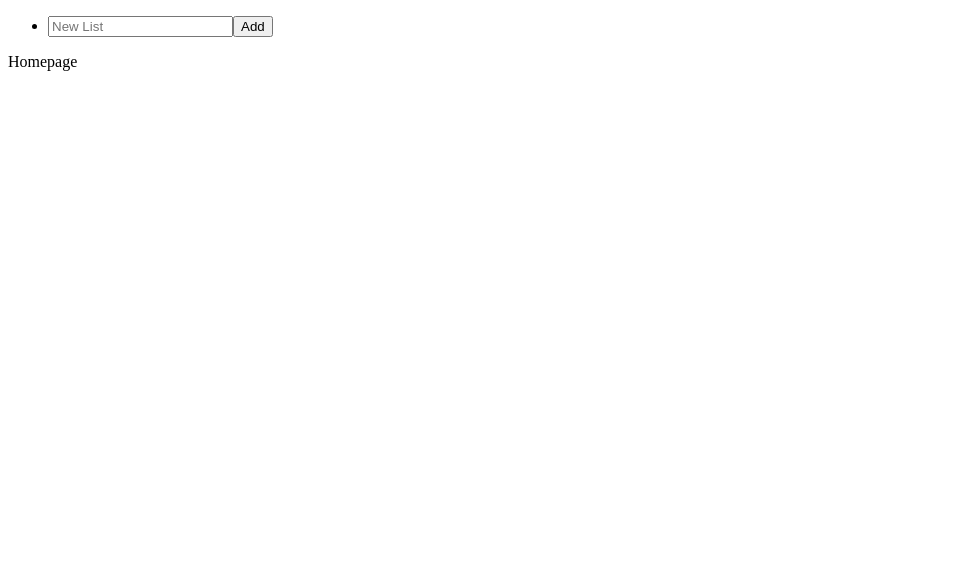
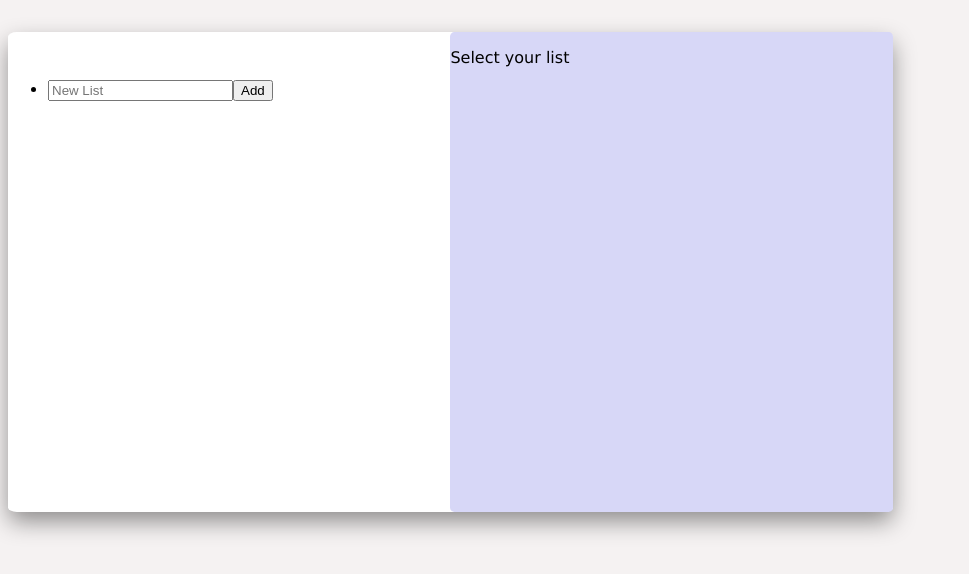
Before and after one commit to leonardoxavier01/to-do-app, a React (Create React App) app: page / in a window 1280 px wide. Shown: the top 574 px of the page, without its empty margins (0-969 px from the left). Built offline with nearby package versions, Linux system fonts and the light colour scheme.

Commit message:
style: first styling

```diff
--- a/src/App.js
+++ b/src/App.js
@@ -4,6 +4,8 @@ import { BrowserRouter as Router, Switch, Route } from "react-router-dom";
 
 import Lists from "./components/Lists/Lists";
 import ListPage from "./pages/ListPage/ListPage";
+
+import './styles.css'
 
 const DUMMY_LISTS = [
   { id: uuid(), title: "Groceries" },
@@ -17,20 +19,20 @@ const DUMMY_TASKS = [
   { id: uuid(), text: "Why We Sleep", list: DUMMY_LISTS[2].id }
 ];
 
-// Get lists and tasks from localStorage
+
 let localLists = [];
 let localTasks = [];
-// If the JSON string isn't valid, we skip
+
 try {
   const localLists_ = JSON.parse(localStorage.getItem("lists"));
   const localTasks_ = JSON.parse(localStorage.getItem("tasks"));
-  // Check that vars aren't null
+
   if (Array.isArray(localLists_) && Array.isArray(localTasks_)) {
     localLists = localLists_;
     localTasks = localTasks_;
   }
 } catch {
-  // If JSON string is invalid do nothing
+
 }
 
 const App = () => {
@@ -90,7 +92,12 @@ const App = () => {
 
   return (
     <Router>
+      <div className="container">
+        <div className="content" >
+          <div className="lists">
             <Lists data={lists} onAddList={addList} onRemoveList={removeList} />
+          </div>
+          <div className="list-page">
             <Switch>
               {lists.map((list) => (
                 <Route key={list.id} path={"/" + list.id}>
@@ -105,9 +112,12 @@ const App = () => {
                 </Route>
               ))}
               <Route path="/">
-          <p>Homepage</p>
+                <p>Select your list</p>
               </Route>
             </Switch>
+          </div>
+        </div>
+      </div>
     </Router>
   );
 }
--- /dev/null
+++ b/src/styles.css
@@ -0,0 +1,45 @@
+body {
+    font-family: Verdana, Geneva, Tahoma, sans-serif;
+    background-color: rgb(245, 242, 242);
+}
+
+.container {
+    margin-top: 2rem;
+    display: flex;
+    align-items: center;
+    flex-direction: row;
+    background-color: white;
+    justify-content: center;
+    width: 70%;
+    height: 30rem;
+    border-radius: 1%;
+    -webkit-box-shadow: 0px 10px 23px -1px rgba(0, 0, 0, 0.43);
+    -moz-box-shadow: 0px 10px 23px -1px rgba(0, 0, 0, 0.43);
+    box-shadow: 0px 10px 23px -1px rgba(0, 0, 0, 0.43);
+}
+
+.content {
+    display: flex;
+    flex-direction: row;
+    align-items: center;
+    justify-content: center;
+    background-color: transparent;
+    height: 30rem;
+    width: 100%;
+    border-radius: 1%;
+}
+
+.lists {
+    display: flex;
+    flex-direction: column;
+    background-color: transparent;
+    height: 26rem;
+    width: 100%;
+}
+
+.list-page {
+    background-color: rgb(215, 215, 247);
+    height: 30rem;
+    width: 100%;
+    border-radius: 1%;
+}
```
Lines whose indentation alone changed are shown as unchanged.
